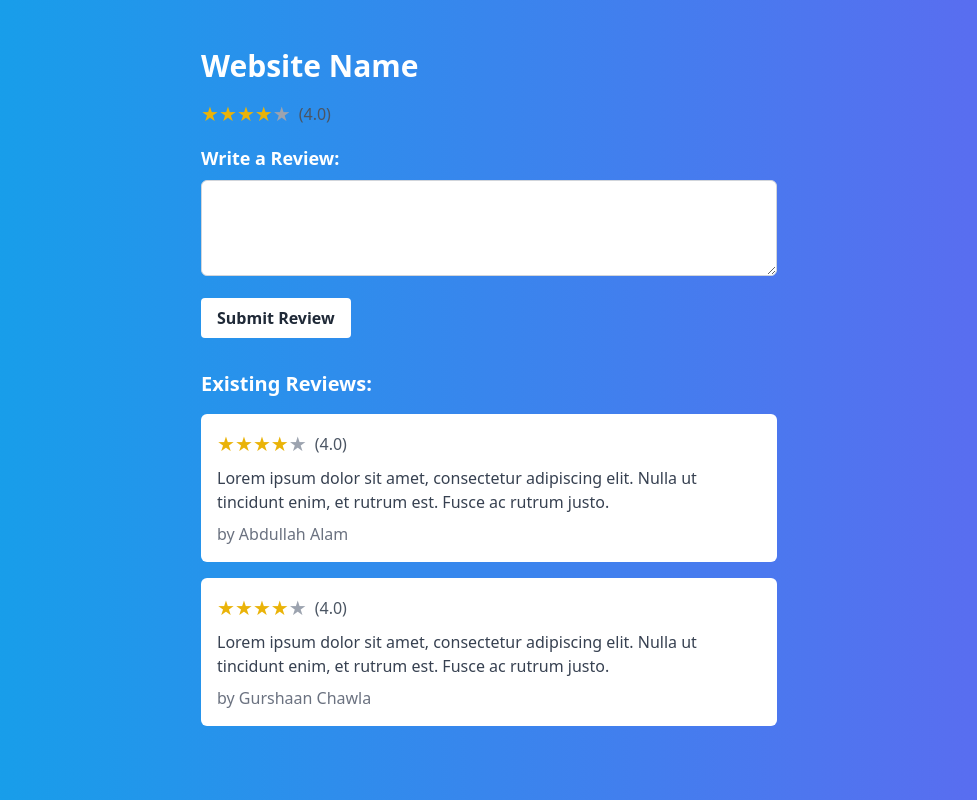
After one commit to theabdullahalam/ml-website-evaluation, a Django app: page /website in a window 1280 px wide. The commit adds this page. Shown: the whole page, without its empty margins (151-1128 px from the left). Run offline with Django 4.2, Linux system fonts and the light colour scheme; some libraries are stand-ins or nearby versions.

Commit message:
add review list page

```diff
--- /dev/null
+++ b/main/templates/website_info.html
@@ -0,0 +1,73 @@
+<!DOCTYPE html>
+<html lang="en">
+<head>
+    <meta charset="UTF-8">
+    <meta name="viewport" content="width=device-width, initial-scale=1.0">
+    <title>Website Evaluation - Website</title>
+    <script src="https://cdn.tailwindcss.com"></script>
+</head>
+<body class="p-4 bg-gradient-to-r from-sky-500 to-indigo-500">
+    <div class="max-w-xl mx-auto py-8">
+        <h1 class="text-3xl font-bold mb-4  text-white">Website Name</h1>
+
+        <div class="flex items-center mb-4">
+          <div class="flex mr-2">
+            <span class="text-yellow-500 text-xl">&#9733;</span>
+            <span class="text-yellow-500 text-xl">&#9733;</span>
+            <span class="text-yellow-500 text-xl">&#9733;</span>
+            <span class="text-yellow-500 text-xl">&#9733;</span>
+            <span class="text-gray-400 text-xl">&#9733;</span>
+          </div>
+          <span class="text-gray-600">(4.0)</span>
+        </div>
+
+        <div class="mb-8">
+          <label for="review" class="text-lg font-semibold  text-white">Write a Review:</label>
+          <textarea id="review" class="w-full h-24 border border-gray-300 rounded-md p-2 mt-2 focus:outline-none focus:ring-2 focus:ring-blue-500"></textarea>
+          <div class="mt-4">
+            <button class="bg-white hover:bg-gray-100 text-gray-800 font-semibold py-2 px-4 rounded">
+              Submit Review
+            </button>
+          </div>
+        </div>
+
+        <div>
+          <h2 class="text-xl font-semibold mb-4 text-white">Existing Reviews:</h2>
+
+          <div class="bg-white rounded-md p-4">
+            <div class="flex items-center mb-2">
+              <div class="flex mr-2">
+                <span class="text-yellow-500 text-xl">&#9733;</span>
+                <span class="text-yellow-500 text-xl">&#9733;</span>
+                <span class="text-yellow-500 text-xl">&#9733;</span>
+                <span class="text-yellow-500 text-xl">&#9733;</span>
+                <span class="text-gray-400 text-xl">&#9733;</span>
+              </div>
+              <span class="text-gray-600">(4.0)</span>
+            </div>
+            <p class="text-gray-700">Lorem ipsum dolor sit amet, consectetur adipiscing elit. Nulla ut tincidunt enim, et rutrum est. Fusce ac rutrum justo.</p>
+            <div class="mt-2">
+                <span class="text-gray-500">by Abdullah Alam</span>
+            </div>
+          </div>
+
+          <div class="bg-white rounded-md p-4 mt-4">
+            <div class="flex items-center mb-2">
+              <div class="flex mr-2">
+                <span class="text-yellow-500 text-xl">&#9733;</span>
+                <span class="text-yellow-500 text-xl">&#9733;</span>
+                <span class="text-yellow-500 text-xl">&#9733;</span>
+                <span class="text-yellow-500 text-xl">&#9733;</span>
+                <span class="text-gray-400 text-xl">&#9733;</span>
+              </div>
+              <span class="text-gray-600">(4.0)</span>
+            </div>
+            <p class="text-gray-700">Lorem ipsum dolor sit amet, consectetur adipiscing elit. Nulla ut tincidunt enim, et rutrum est. Fusce ac rutrum justo.</p>
+            <div class="mt-2">
+                <span class="text-gray-500">by Gurshaan Chawla</span>
+              </div>
+          </div>
+        </div>
+      </div>
+</body>
+</html>
--- a/main/urls.py
+++ b/main/urls.py
@@ -5,4 +5,7 @@ urlpatterns = [
 
     path('', views.home, name='home'),
 
+    path('website', views.website, name='website'),
+    path('website/', views.website, name='website'),
+
 ]
--- a/main/views.py
+++ b/main/views.py
@@ -3,3 +3,6 @@ from django.shortcuts import render
 # Create your views here.
 def home(request):
     return render(request, 'index.html')
+
+def website(request):
+    return render(request, 'website_info.html')
```
Also changed, not shown: main/templates/index.html (+5 -8 lines).
